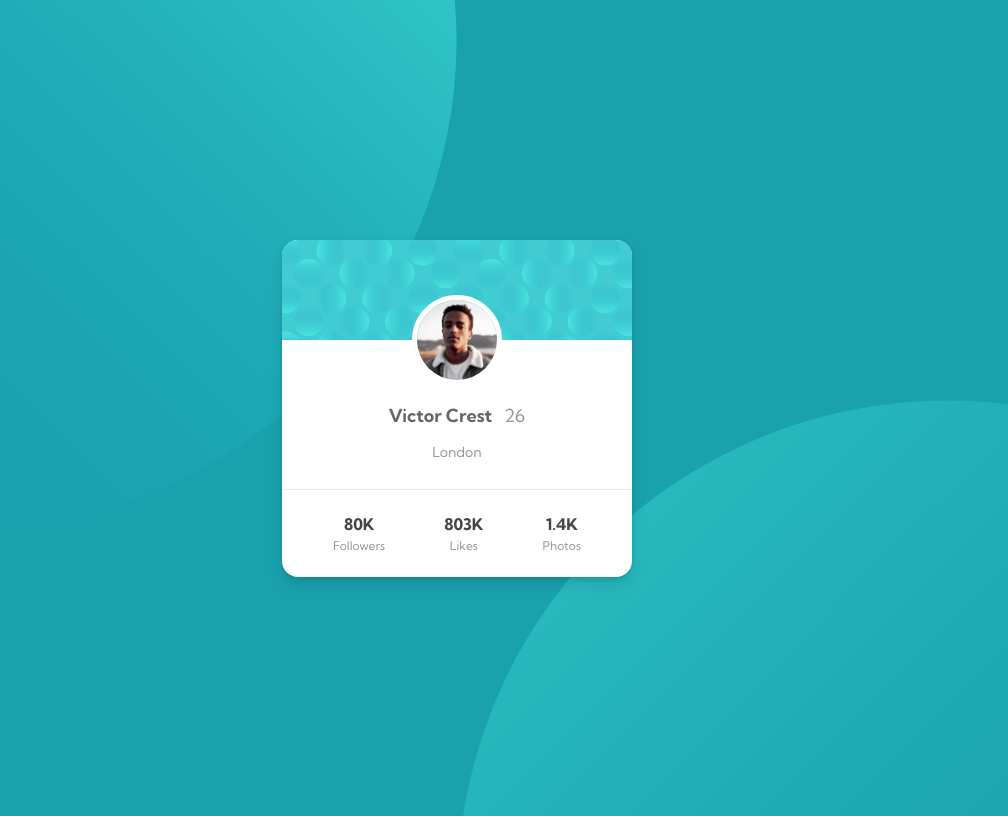
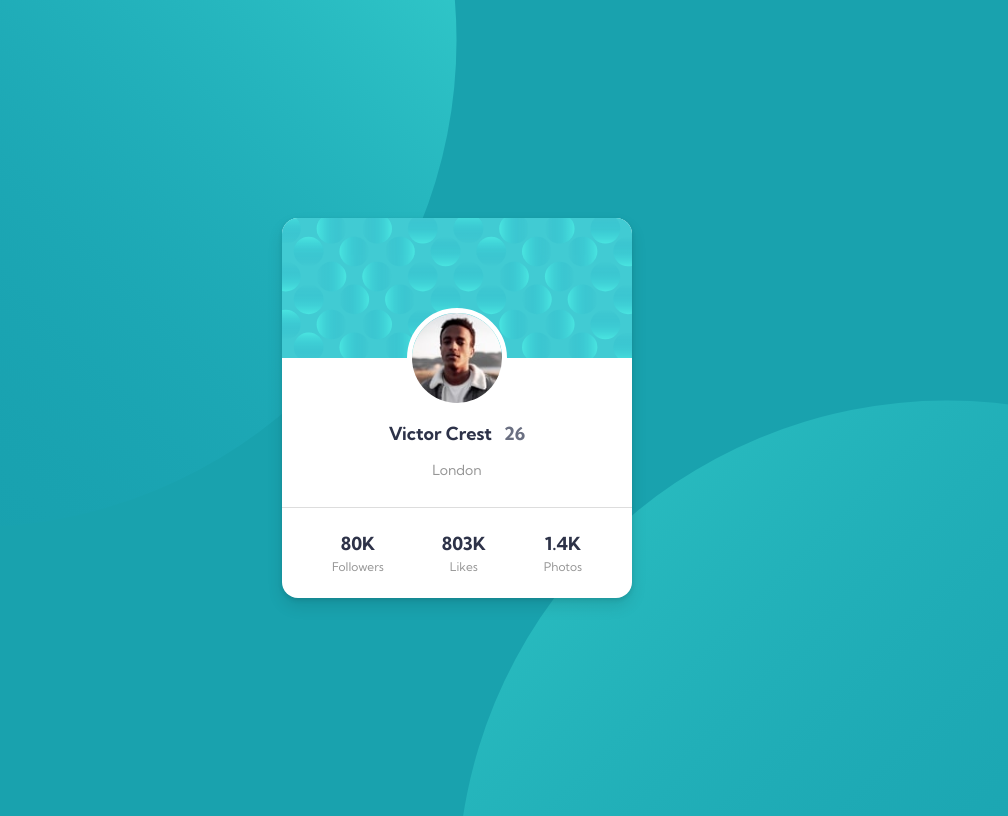
Before and after one commit to kgilla/profile-card-component, a plain HTML site: page index.html in a window 1280 px wide. Shown: the whole page, without its empty margins (183-1191 px from the left). Drawn offline with Linux system fonts and the light colour scheme.

Commit message:
fixed up a few sizing issues

```diff
--- a/styles.css
+++ b/styles.css
@@ -39,7 +39,7 @@ body {
 
 .card-header {
   position: relative;
-  height: 100px;
+  height: 140px;
   display: flex;
   justify-content: center;
   background-image: url("./images/bg-pattern-card.svg");
@@ -47,12 +47,12 @@ body {
 
 .header-image-container {
   position: absolute;
-  top: 55px;
+  top: 90px;
   left: 50%;
   transform: translateX(-50%);
   display: flex;
-  height: 90px;
-  width: 90px;
+  height: 100px;
+  width: 100px;
   border: 5px solid #fff;
   border-radius: 100%;
   overflow: hidden;
@@ -72,15 +72,15 @@ body {
   padding: 16px 0;
   font-size: 1rem;
   font-weight: 600;
-  color: #666;
+  color: var(--darkDesaturatedBlue);
   text-align: center;
 }
 
 .age {
   margin-left: 8px;
   font-size: 1rem;
-  font-weight: 400;
-  color: var(--darkGray);
+  font-weight: 700;
+  color: var(--darkGrayishBlue);
 }
 .address {
   margin: 0;
@@ -96,7 +96,7 @@ body {
   align-items: center;
   margin-top: 20px;
   padding: 8px;
-  border-top: 1px solid #eee;
+  border-top: 1px solid #ddd;
 }
 
 .footer-item {
@@ -111,16 +111,16 @@ body {
   margin: 0;
   margin-bottom: 4px;
   padding: 0;
-  font-size: 16px;
+  font-size: 18px;
   font-weight: 700;
-  color: #444;
+  color: var(--darkDesaturatedBlue);
 }
 
 .footer-item-title {
   margin: 0;
   padding: 0;
   font-size: 12px;
-  font-weight: 300;
+  font-weight: 400;
   color: var(--darkGray);
 }
 
```
